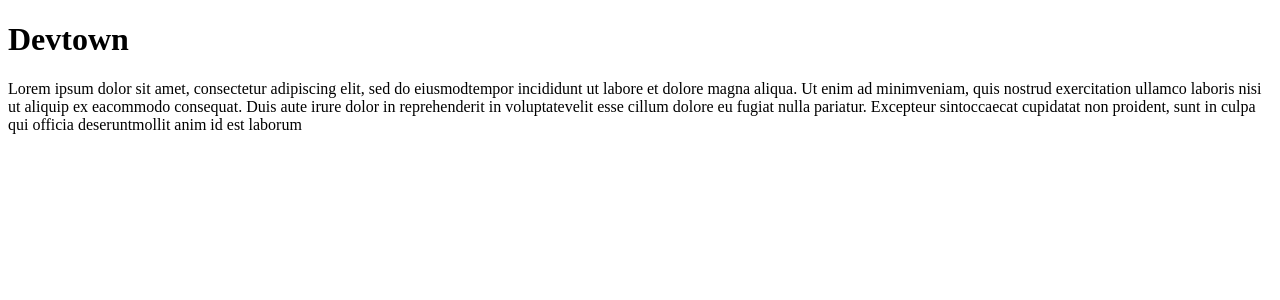
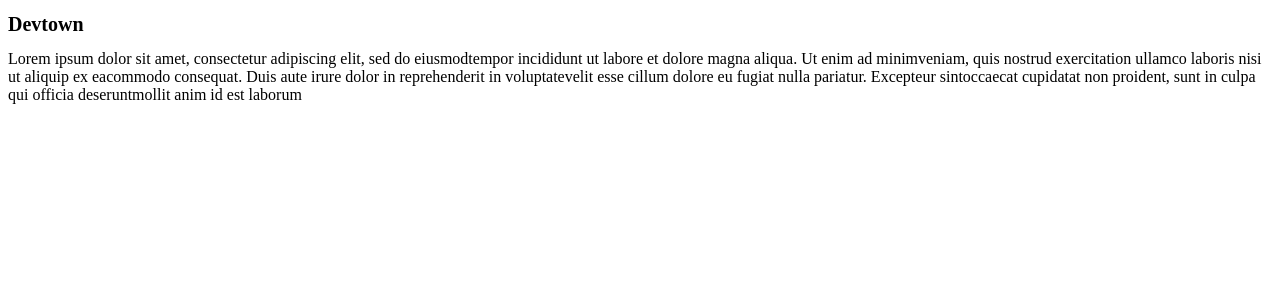
Before and after one commit to GayathmiKariyapperuma/getting_started_with_react, a JavaScript app: page / in a window 1280 px wide. Shown: the top 300 px of the page. Built offline with nearby package versions, Linux system fonts and the light colour scheme.

Commit message:
add attributes to tags

```diff
--- a/src/App.js
+++ b/src/App.js
@@ -8,7 +8,9 @@ function App() {
   return (
     <>
       {/* react fragment */}
-      <h1>{name}</h1>
+      <h1 className="title" style={{ fontSize: "20px" }}>
+        {name}
+      </h1>
       <span>{para}</span>
     </>
   );
```
